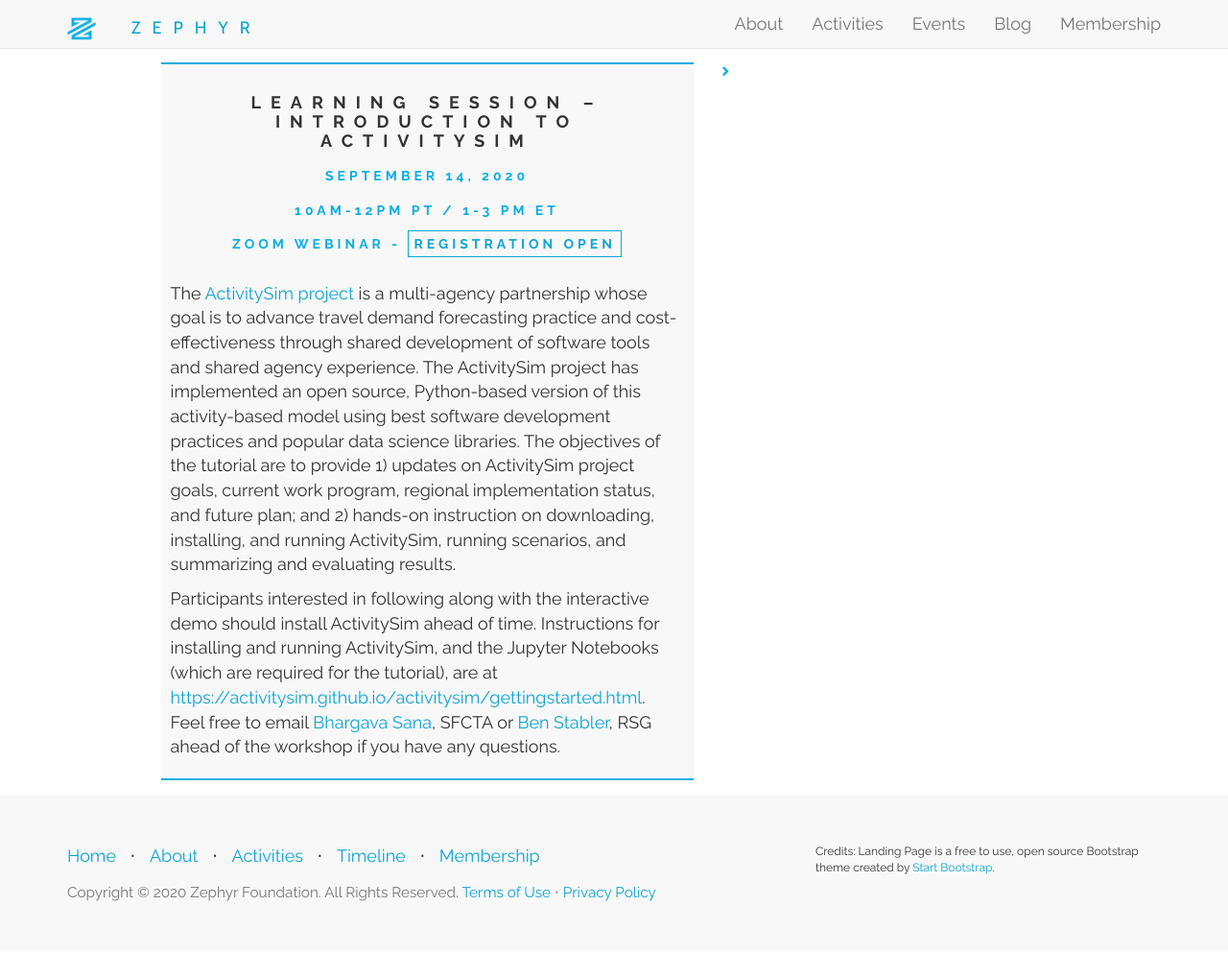
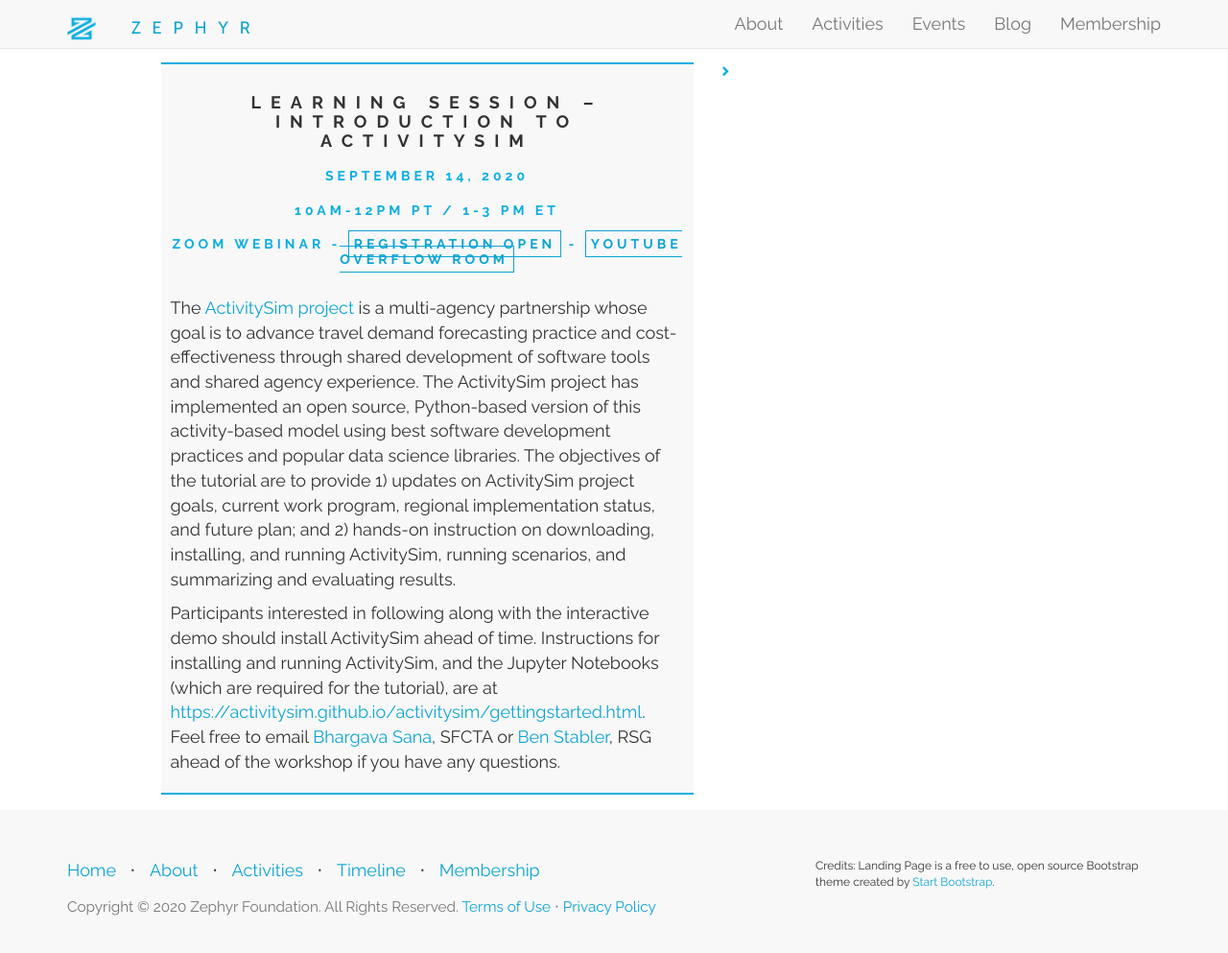
Before and after one commit to ZephyrTransport/zephyr-website, a Jekyll site: the page built from _events/2020-09-14-activitysim.md, in a window 1280 px wide and 1007 px high. Shown: the top 993 px of the window at 96% size. Built offline with Jekyll 4.4.1, drawn with Linux system fonts in a browser that asks for light colours; nearby versions of some CDN libraries.

Commit message:
add you tube overflow room

```diff
--- a/_events/2020-09-14-activitysim.md
+++ b/_events/2020-09-14-activitysim.md
@@ -4,7 +4,7 @@
 title: Learning Session – Introduction to ActivitySim
 type: Learning Session
 time: 10AM-12PM PT / 1-3 PM ET
-place: Zoom Webinar - <a href='https://zoom.us/meeting/register/tJEtfuGsqzopHdwaM9TSHcxHC31fm5ipVyif'>Registration Open</a>
+place: Zoom Webinar - <a href='https://zoom.us/meeting/register/tJEtfuGsqzopHdwaM9TSHcxHC31fm5ipVyif'>Registration Open</a> - <a href='https://www.youtube.com/channel/UCfF4RLUrg0vsZtoBUUFzkxA'>YouTube Overflow Room</a>
 additional-msg:
 summary: "The <a href='https://activitysim.github.io/activitysim/'>ActivitySim project</a> is a multi-agency partnership whose goal is to advance travel demand forecasting practice and cost-effectiveness through shared development of software tools and shared agency experience.  The ActivitySim project has implemented an open source, Python-based version of this activity-based model using best software development practices and popular data science libraries.  The objectives of the tutorial are to provide 1) updates on ActivitySim project goals, current work program, regional implementation status, and future plan; and 2) hands-on instruction on downloading, installing, and running ActivitySim, running scenarios, and summarizing and evaluating results.
 
```
